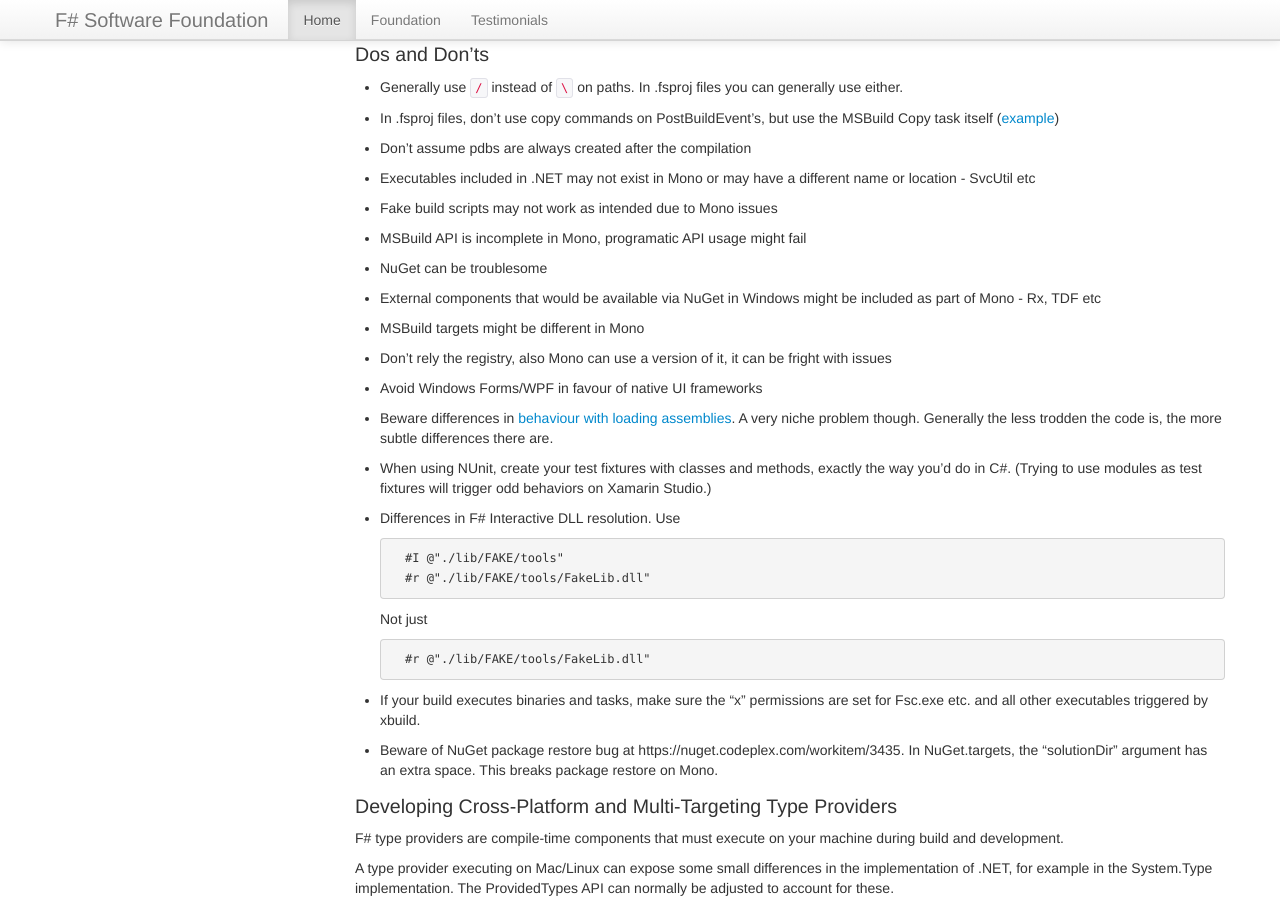
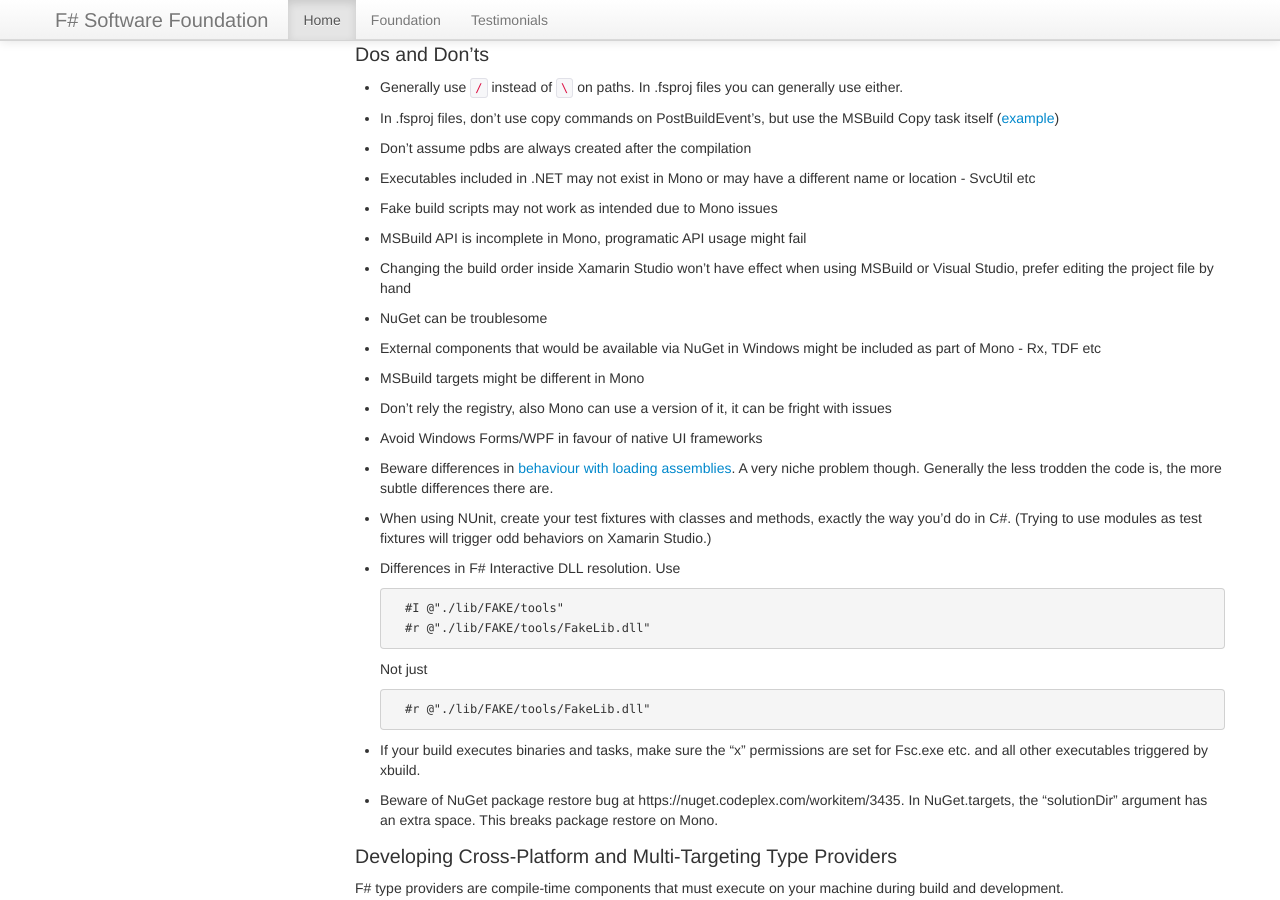
Before and after one commit to fsharp/fsharp.org, a Jekyll site: the page built from guides/mac-linux-cross-platform/index.md, in a window 1280 px wide and 900 px high, scrolled down 5032 px. Built offline with Jekyll 4.4.1, drawn with Linux system fonts in a browser that asks for light colours; nearby versions of some CDN libraries; some web fonts are replaced; comment, search, counter and statistics services are not loaded.

Commit message:
Added instruction referring to the build order in Xamarin Studio.

```diff
--- a/guides/mac-linux-cross-platform/index.md
+++ b/guides/mac-linux-cross-platform/index.md
@@ -294,6 +294,7 @@
 * Executables included in .NET may not exist in Mono or may have a different name or location - SvcUtil etc
 * Fake build scripts may not work as intended due to Mono issues
 * MSBuild API is incomplete in Mono, programatic API usage might fail
+* Changing the build order inside Xamarin Studio won't have effect when using MSBuild or Visual Studio, prefer editing the project file by hand
 * NuGet can be troublesome
 * External components that would be available via NuGet in Windows might be included as part of Mono - Rx, TDF etc
 * MSBuild targets might be different in Mono
```
